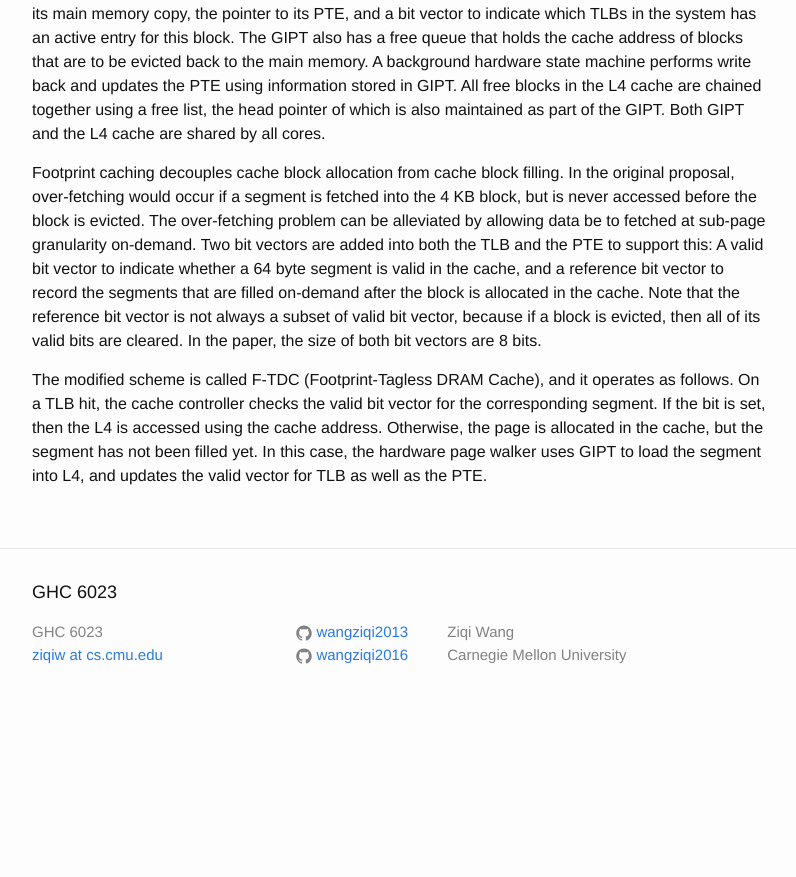
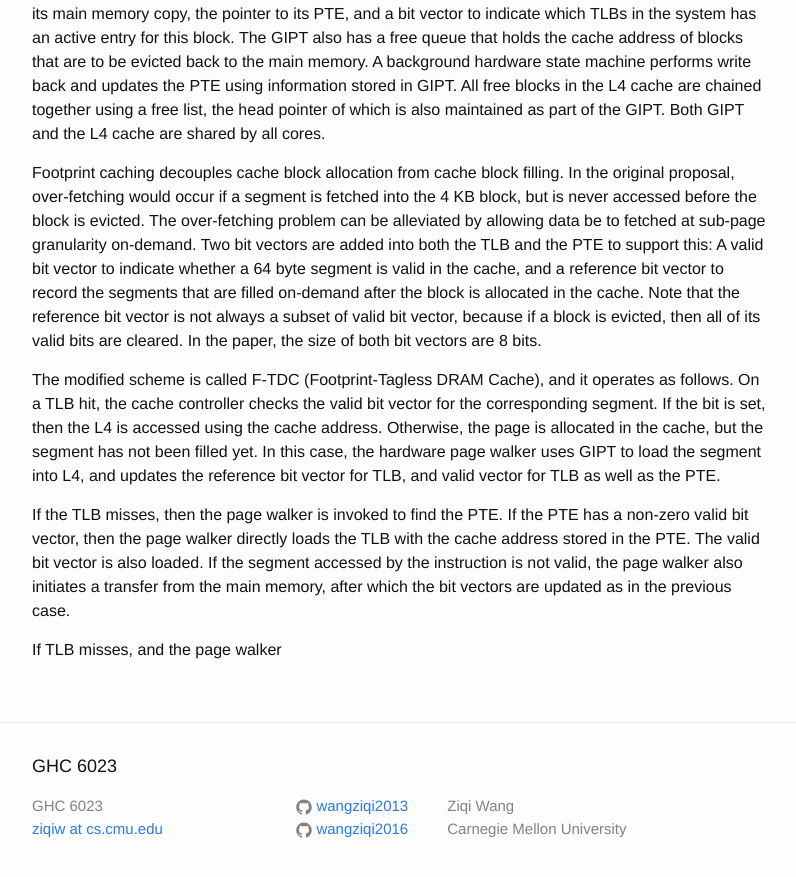
Before and after one commit to wangziqi2013/wangziqi2013.github.io, a Jekyll site: the page built from _posts/2018-06-16-Footprint-Caching.markdown, in a window 1280 px wide and 900 px high, scrolled down 1225 px. Shown: the top 877 px of the window, without its empty margins (238-1034 px from the left). Built offline with Jekyll 4.4.1, drawn with Linux system fonts in a browser that asks for light colours; before the commit the page ends 1951 px from its top, so only the background shows below that.

Commit message:
Adding a new case

```diff
--- a/_posts/2018-06-16-Footprint-Caching.markdown
+++ b/_posts/2018-06-16-Footprint-Caching.markdown
@@ -60,4 +60,12 @@ is evicted, then all of its valid bits are cleared. In the paper, the size of bo
 The modified scheme is called F-TDC (Footprint-Tagless DRAM Cache), and it operates as follows. On a TLB hit, the cache
 controller checks the valid bit vector for the corresponding segment. If the bit is set, then the L4 is accessed using
 the cache address. Otherwise, the page is allocated in the cache, but the segment has not been filled yet. In this case,
-the hardware page walker uses GIPT to load the segment into L4, and updates the valid vector for TLB as well as the PTE.
+the hardware page walker uses GIPT to load the segment into L4, and updates the reference bit vector for TLB, and valid
+vector for TLB as well as the PTE.
+
+If the TLB misses, then the page walker is invoked to find the PTE. If the PTE has a non-zero valid bit vector, then
+the page walker directly loads the TLB with the cache address stored in the PTE. The valid bit vector is also loaded.
+If the segment accessed by the instruction is not valid, the page walker also initiates a transfer from the main
+memory, after which the bit vectors are updated as in the previous case.
+
+If TLB misses, and the page walker
```
